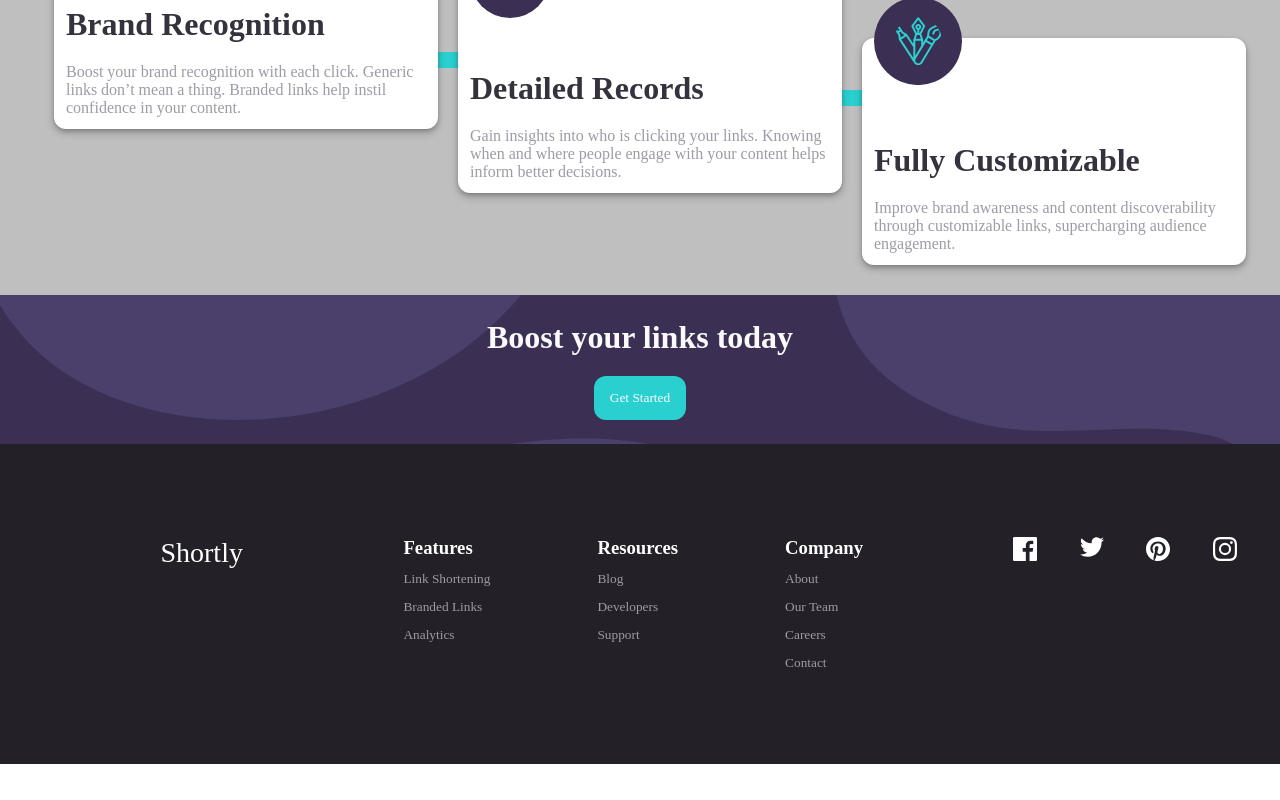
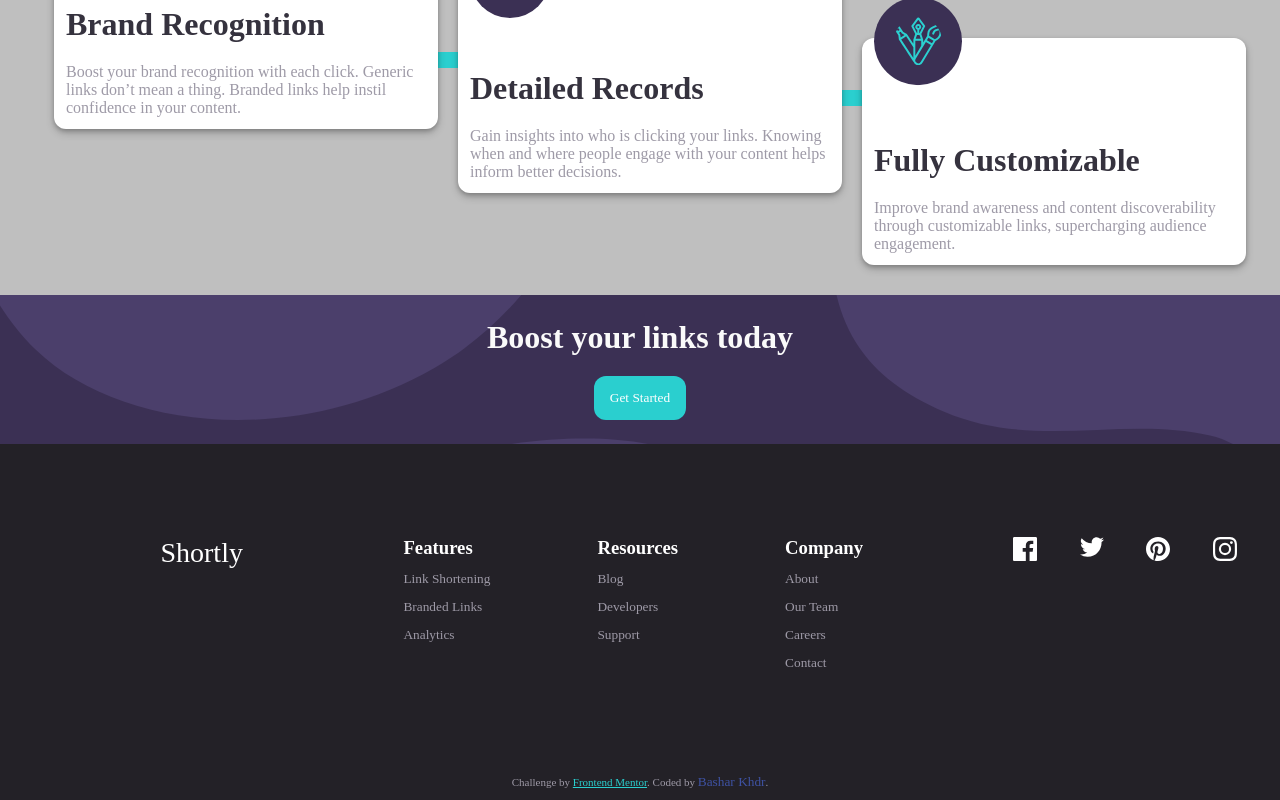
Before and after one commit to BasharKhdr1992/shortly-landing-page, a React (Create React App) app: page / in a window 1280 px wide. Shown: the part 923-1723 px from the top of the page. Before the commit the page ends 1687 px from the top, so only its background shows below. Built offline with nearby package versions, Linux system fonts and the light colour scheme.

Commit message:
adding attribution

```diff
--- a/public/index.html
+++ b/public/index.html
@@ -4,7 +4,13 @@
     <meta charset="UTF-8" />
     <meta http-equiv="X-UA-Compatible" content="IE=edge" />
     <meta name="viewport" content="width=device-width, initial-scale=1.0" />
-    <title>Document</title>
+    <link
+      rel="icon"
+      type="image/png"
+      sizes="32x32"
+      href="./images/favicon-32x32.png"
+    />
+    <title>Frontend Mentor | Shortly URL shortening API Challenge</title>
   </head>
   <body>
     <div id="root"></div>
--- a/src/App.js
+++ b/src/App.js
@@ -1,5 +1,6 @@
 import React from 'react';
 import './App.css';
+import Appendix from './components/footer/Appendix';
 import Footer from './components/footer/Footer';
 import Intro from './components/Intro/Intro';
 import Navigation from './components/Navigation/Navigation';
@@ -12,6 +13,7 @@ const App = () => {
       <Intro />
       <ShortenComponent />
       <Footer />
+      <Appendix />
     </div>
   );
 };
--- /dev/null
+++ b/src/components/footer/Appendix.js
@@ -0,0 +1,19 @@
+import React from 'react';
+
+const Appendix = () => {
+  return (
+    <div class="attribution">
+      Challenge by{' '}
+      <a
+        rel="noreferrer"
+        href="https://www.frontendmentor.io?ref=challenge"
+        target="_blank"
+      >
+        Frontend Mentor
+      </a>
+      . Coded by <button>Bashar Khdr</button>.
+    </div>
+  );
+};
+
+export default Appendix;
--- a/src/components/footer/Footer.css
+++ b/src/components/footer/Footer.css
@@ -64,6 +64,25 @@
   justify-content: space-evenly;
 }
 
+.attribution {
+  padding-top: 10px;
+  padding-bottom: 10px;
+  color: hsl(257, 7%, 63%);
+  font-size: 11px;
+  background-color: hsl(260, 8%, 14%);
+  text-align: center;
+}
+
+.attribution a {
+  color: hsl(180, 66%, 49%);
+}
+
+.attribution button {
+  border: none;
+  background: transparent;
+  color: hsl(228, 45%, 44%);
+}
+
 @media screen and (max-width: 900px) {
   .footer {
     align-items: center;
```
